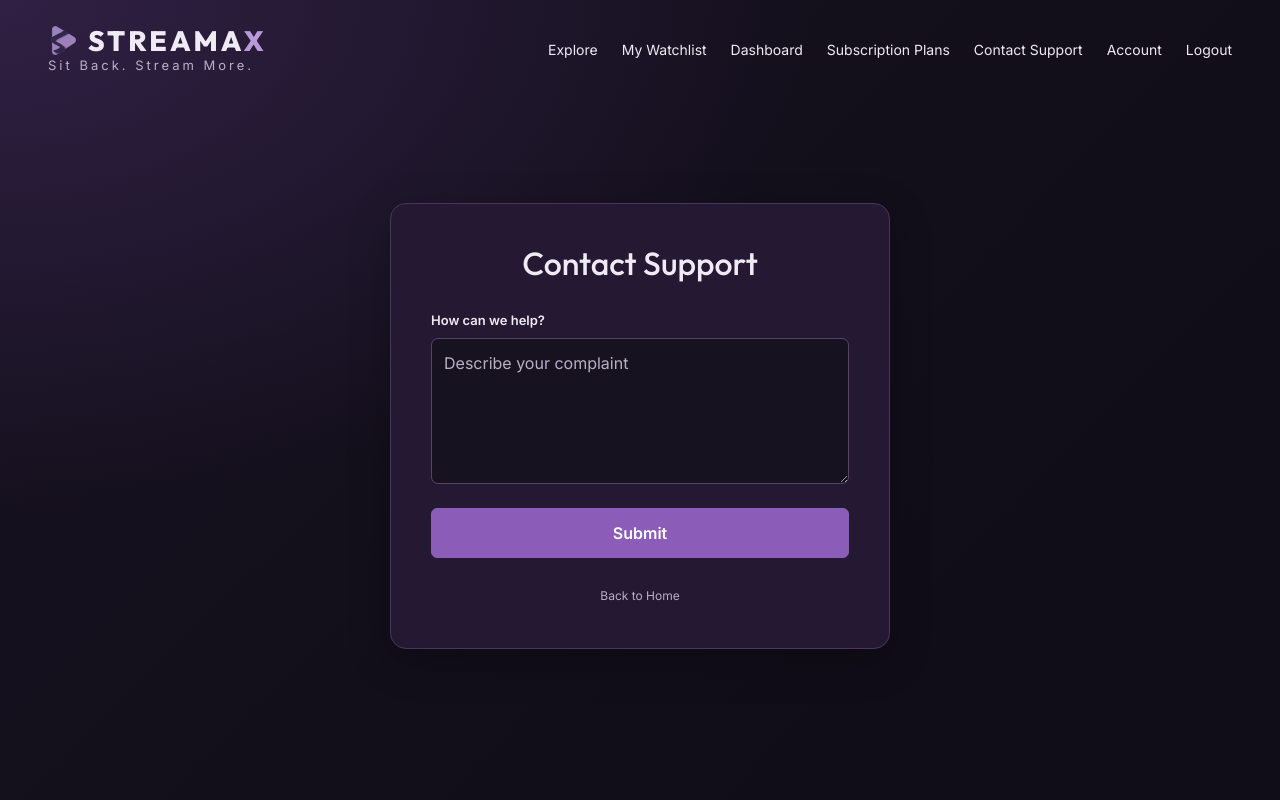
After one commit to ArrafMelon/Movie-Show-subscription-system, a Flask app: page /user_support in a window 1280 px wide. The commit adds this page. Run offline with Flask 3, Linux system fonts and the light colour scheme; the visitor is signed in with stand-in values (Sample User, id 1).

Commit message:
added way for users to submit complaints for admins to see

```diff
--- a/app.py
+++ b/app.py
@@ -54,6 +54,19 @@ connection.execute("""
     subscription_id INTEGER PRIMARY KEY,
     subscription_type INTEGER NOT NULL UNIQUE CHECK (subscription_type IN (1,2)),
     subscription_price FLOAT NOT NULL
+    )
+""")
+
+# table to store complaints made by users (status 1 is unresolved, status 2 is resolved)
+connection.execute("""
+    CREATE TABLE IF NOT EXISTS contact_support(
+    complaint_id INTEGER PRIMARY KEY,
+    user_id INTEGER NOT NULL,
+    user_email TEXT NOT NULL,
+    user_complaint TEXT NOT NULL,
+    status INTEGER DEFAULT 1 CHECK (status IN (1,2)),
+    FOREIGN KEY (user_id) REFERENCES user_details(id),
+    FOREIGN KEY (user_email) REFERENCES user_details(email)
     )
 """)
 
@@ -455,6 +468,26 @@ def cancel_subscription():
     session["subscription_type"]=0
     return render_template("subscription_plans.html", message="Successfully cancelled subscription",sub_prices=sub_prices)
 
+@app.route('/user_support', methods=['GET','POST'])
+def contact_support():
+    if "email" not in session:
+        return render_template("login.html", message="Log into account")
+    # Allows user to submit a complaint to admins using db that stores complaints, user id, user email
+    if request.method=="POST":
+        user_complaint = request.form["user_complaint"]
+
+        if not user_complaint:
+            return render_template("contact_support.html", message="Complaint cannot be empty")
+        connection = sqlite3.connect("subscription.db")
+        connection.execute("INSERT INTO contact_support (user_id, user_email, user_complaint) VALUES (?, ?, ?)",
+                           (session["id"], session["email"], user_complaint))
+        connection.commit()
+        connection.close()
+        return render_template("contact_support.html", message="Complaint submitted")
+    return render_template("contact_support.html")
+
+
+
 
 if __name__ == '__main__':
     app.run(debug=True)
--- a/templates/_header.html
+++ b/templates/_header.html
@@ -16,6 +16,7 @@
                 <a href="/mywatchlist">My Watchlist</a>
                 <a href="/yourdashboard">Dashboard</a>
                 <a href="/subscription_plan_user">Subscription Plans</a>
+                <a href="/user_support">Contact Support</a>
             {% endif %}
 
             {% if session.account_type =="Admin"%}
--- /dev/null
+++ b/templates/contact_support.html
@@ -0,0 +1,42 @@
+<!DOCTYPE html>
+<html>
+<head>
+    <title>Contact Support | STREAMAX</title>
+    <link href="https://cdn.jsdelivr.net/npm/bootstrap@5.3.8/dist/css/bootstrap.min.css" rel="stylesheet">
+    <link rel="stylesheet" href="{{ url_for('static', filename='home.css') }}">
+    <link href="https://fonts.googleapis.com/css2?family=Press+Start+2P&display=swap" rel="stylesheet">
+    <link href="https://fonts.googleapis.com/css2?family=Inter:wght@400;500;600;700&family=Outfit:wght@400;500;600;700;800&display=swap" rel="stylesheet">
+    <script src="https://cdn.jsdelivr.net/npm/bootstrap@5.3.8/dist/js/bootstrap.bundle.min.js"></script>
+</head>
+<body>
+    <div class="container-fluid min-vh-100 d-flex flex-column px-4 px-lg-5 py-4">
+        {% include '_header.html' %}
+
+        <div class='card-design w-100 mx-auto my-auto' style='max-width: 500px;'>
+            <h2 class='mb-4 text-center'>Contact Support</h2>
+            <p class='text-center form-message'>{{ message }}</p>
+
+            <form method="POST" action="/user_support" class='account-form'>
+                <div class='mb-4 w-100'>
+                    <label for='user_support' class='form-label'>How can we help?</label>
+                    <textarea class='form-control' id='user_complaint' name='user_complaint' rows='5'
+                        placeholder='Describe your complaint' required></textarea>
+                </div>
+
+                <button type="submit" class='btn btn-primary w-100'>Submit</button>
+            </form>
+            <div class='text-center mt-4'>
+                <a href="/" class='back-home'>Back to Home</a>
+            </div>
+        </div>
+    </div>
+
+    <script>
+        const toastElem = document.getElementById('changeToast');
+        if (toastElem) {
+            const toast = new bootstrap.Toast(toastElem, {delay:2000});
+            toast.show();
+        }
+    </script>
+</body>
+</html>
```
